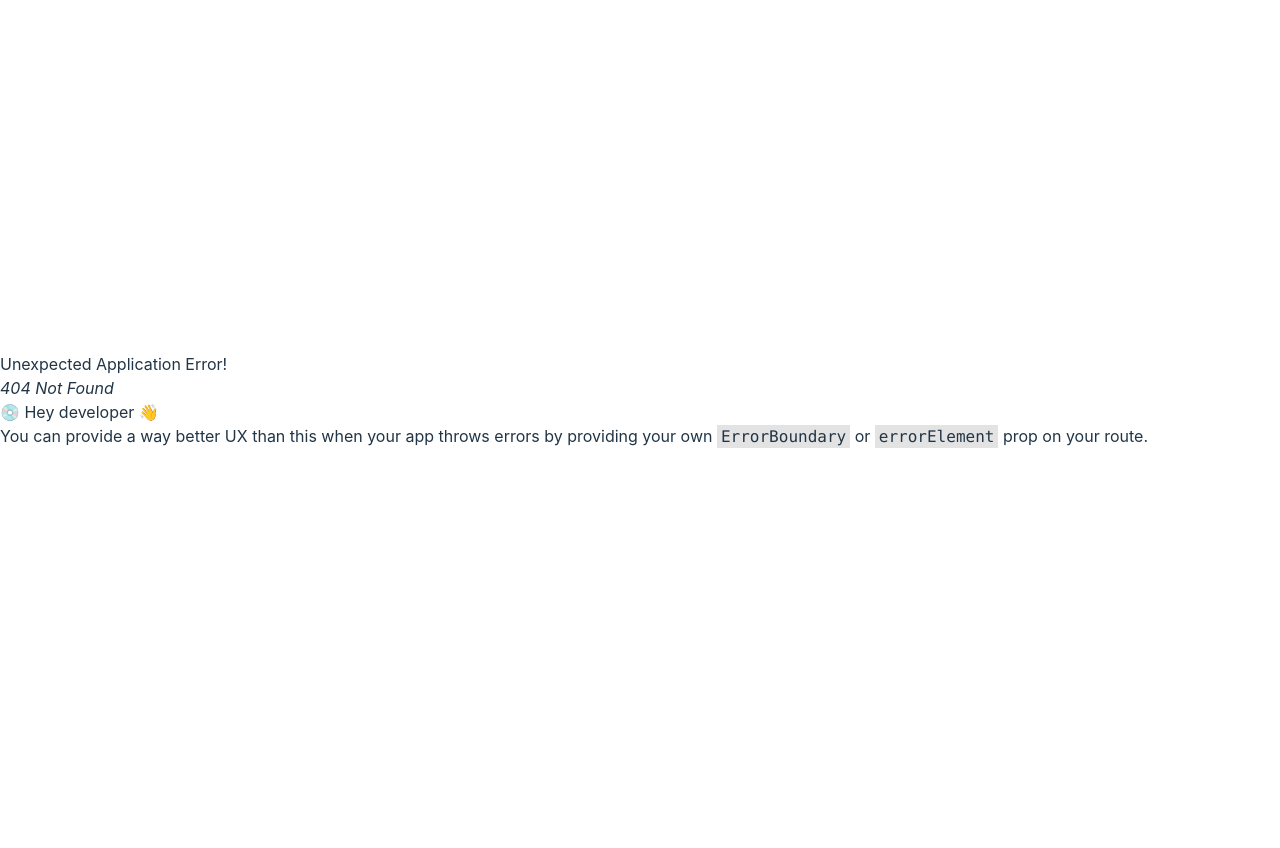
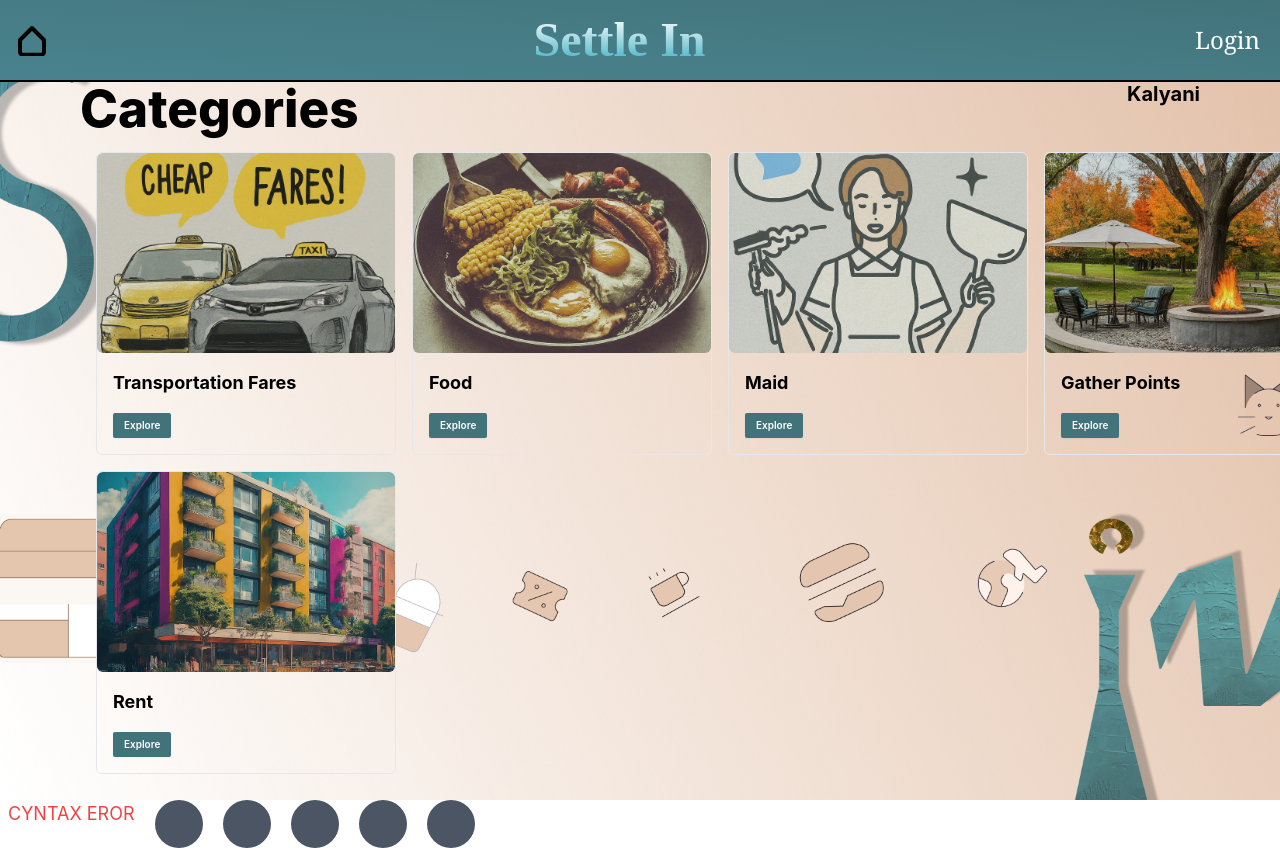
Before and after one commit to MJ04-20/Cyntax-Eror, a React (Vite) app: page /categories in a window 1280 px wide. Before the commit this address had no page. Before the commit the page ends 800 px from the top, so only its background shows below. Built offline with nearby package versions, Linux system fonts and the light colour scheme; a web font is replaced by a local one.

Commit message:
Categories page added

```diff
--- /dev/null
+++ b/src/Categories.jsx
@@ -0,0 +1,36 @@
+import React from 'react';
+import { useLocation } from 'react-router-dom';
+import CategoryCard from "./CategotyCard.jsx";
+
+function Categories() {
+  const location = useLocation();
+  const city = location.state?.city || "Kalyani"; // Default if no city is passed
+
+  return (
+    <div className="bg-scroll bg-cover"
+    style={{backgroundImage: "url('/bgi2.png')"}}>
+          <div className='h-screen w-screen flex flex-col p-20 overflow-x-hidden '>
+      <div className="flex justify-between mb-4">
+      <h1 className='text-black font-extrabold'>Categories</h1>
+        <h2 className='text-black  text-xl font-bold'>{city}</h2>
+      </div>
+
+      <div className="h-screen w-screen flex justify-center items-center">
+        <div className="grid grid-cols-1 sm:grid-cols-2 md:grid-cols-3 lg:grid-cols-4 gap-4">
+          <CategoryCard categoryName="Transportation Fares" image={"Transport.jpeg"} />
+          <CategoryCard categoryName="Food" image={"Food.jpeg"}/>
+          <CategoryCard categoryName="Maid" image={"Maid.jpeg"}/>
+          <CategoryCard categoryName="Gather Points" image={"Gather.jpeg"}/>
+          <CategoryCard categoryName="Rent" image={"Flat.jpeg"}/>
+
+          {/* Add more CategoryCard components here */}
+
+        </div>
+      </div>
+    </div>
+    </div>
+
+  );
+}
+
+export default Categories;
--- /dev/null
+++ b/src/CategotyCard.jsx
@@ -0,0 +1,27 @@
+import React from 'react'
+
+function CategoryCard({categoryName,image}) {
+  return (
+    <div className="w-[300px] rounded-md border">
+    <img
+      src={image}
+      alt={categoryName}
+      className="h-[200px] w-full rounded-md object-cover"
+    />
+    <div className="p-4">
+      <h1 className="text-lg font-bold text-black">{categoryName}</h1>
+      {/* <p className="mt-3 text-sm text-gray-600">
+        Lorem ipsum dolor sit amet consectetur adipisicing elit. Excepturi, debitis?
+      </p> */}
+      <button
+        type="button"
+        className="mt-4 rounded-sm bg-[#42737B] px-2.5 py-1 text-[10px] font-semibold text-white shadow-sm hover:bg-black/80 focus-visible:outline focus-visible:outline-2 focus-visible:outline-offset-2 focus-visible:outline-black"
+      >
+       Explore
+      </button>
+    </div>
+  </div>
+  )
+}
+
+export default CategoryCard
--- a/src/main.jsx
+++ b/src/main.jsx
@@ -1,7 +1,7 @@
 import { StrictMode } from "react";
 import { createRoot } from "react-dom/client";
 import App from "./App.jsx";
-
+import Categories from "./Categories.jsx";
 import "./index.css";
 
 import Home from "./Home.jsx";
@@ -18,9 +18,9 @@ const router = createBrowserRouter(
     <Route path="/" element={<App />}>
       <Route path="" element={<Home />} />
       <Route path="login" element={<Login />} />
-      {/* <Route path="categories" element={<Categories />}>
+      <Route path="categories" element={<Categories />}>
 
-      </Route> */}
+      </Route>
     </Route>
   )
 );
```
